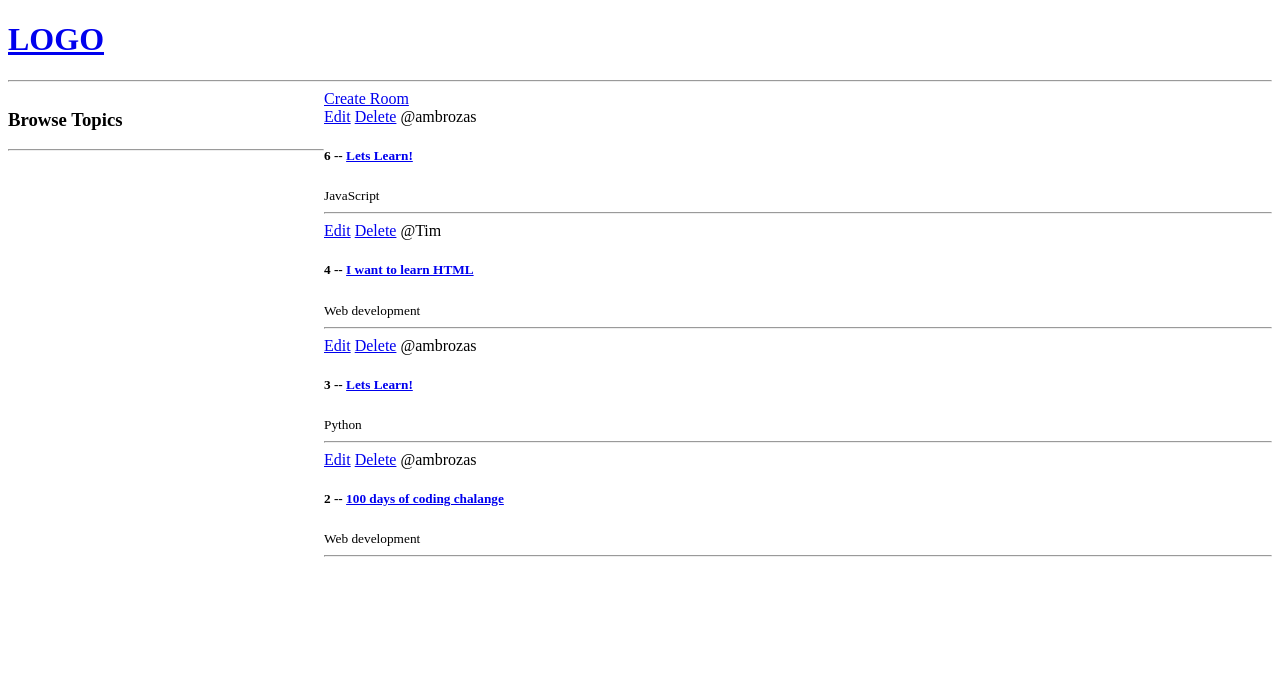
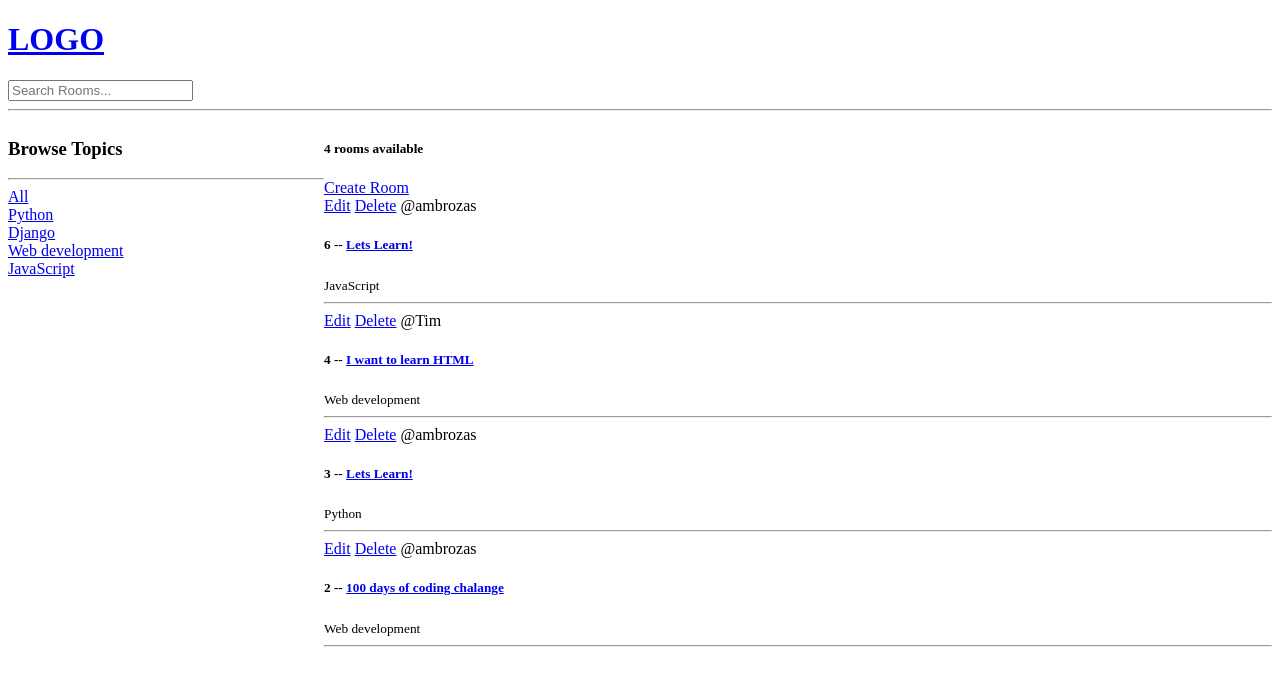
Before and after one commit to EAmbrozas/studybud, a Django app: page / in a window 1280 px wide. Shown: the top 686 px of the page. Run offline with Django 3.2, Linux system fonts and the light colour scheme; data comes from the database, SQL or seed files in the repository; both versions use the stored data as it was after the commit.

Commit message:
Create room searsh filter with

```diff
--- a/base/templates/base/home.html
+++ b/base/templates/base/home.html
@@ -13,8 +13,17 @@
     <div>
         <h3>Browse Topics</h3>
         <hr>
+        <div>
+            <a href="{% url 'home' %}">All</a>
+        </div>
+        {% for topic in topics %}
+            <div>
+                <a href="{% url 'home' %}?q={{topic.name}}">{{topic.name}}</a>
+            </div>
+        {% endfor %}
     </div>
     <div>
+        <h5>{{room_count}} rooms available</h5>
         <a href="{% url 'create-room' %}">Create Room</a>
     <div>
         {% for room in rooms %}
--- a/base/views.py
+++ b/base/views.py
@@ -1,5 +1,6 @@
 from django.shortcuts import render, redirect
-from .models import Room
+from django.db.models import Q
+from .models import Room, Topic
 from .forms import RoomForm
 
 # Create your views here.
@@ -12,8 +13,15 @@ from .forms import RoomForm
 
 
 def home(request):
-    rooms = Room.objects.all()
-    context = {'rooms': rooms}
+    q = request.GET.get('q') if request.GET.get('q') != None else ''
+    rooms = Room.objects.filter(
+        Q(topic__name__icontains=q) |
+        Q(name__icontains=q) |
+        Q(description__icontains=q)
+        )
+    topics = Topic.objects.all()
+    room_count = rooms.count()
+    context = {'rooms': rooms, 'topics': topics, 'room_count': room_count}
     return render(request, 'base/home.html', context)
 
 
--- a/templates/navbar.html
+++ b/templates/navbar.html
@@ -1,5 +1,8 @@
 <a href="/">
     <h1>LOGO</h1>
 </a>
+<form method="GET" action="{% url 'home' %}">
+    <input type="text" name="q" placeholder="Search Rooms...">
+</form>
 
 <hr>
```
Also changed, not shown: db.sqlite3.
